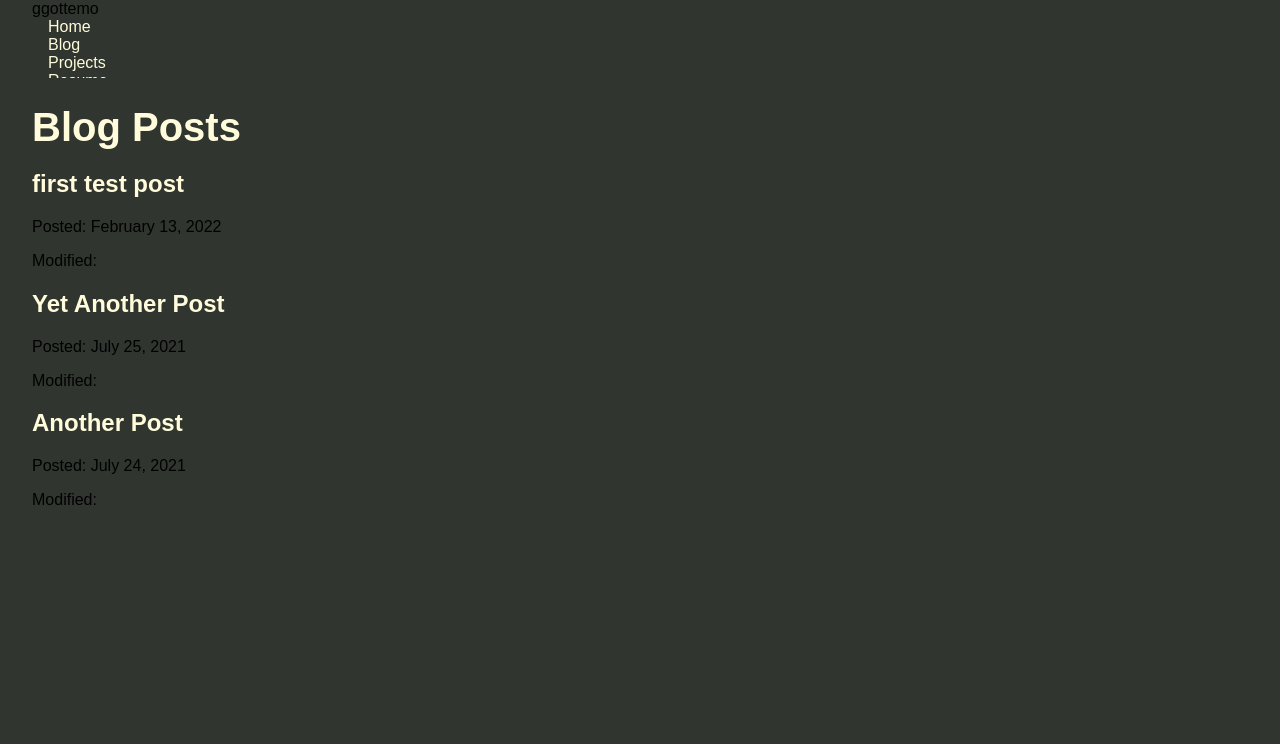
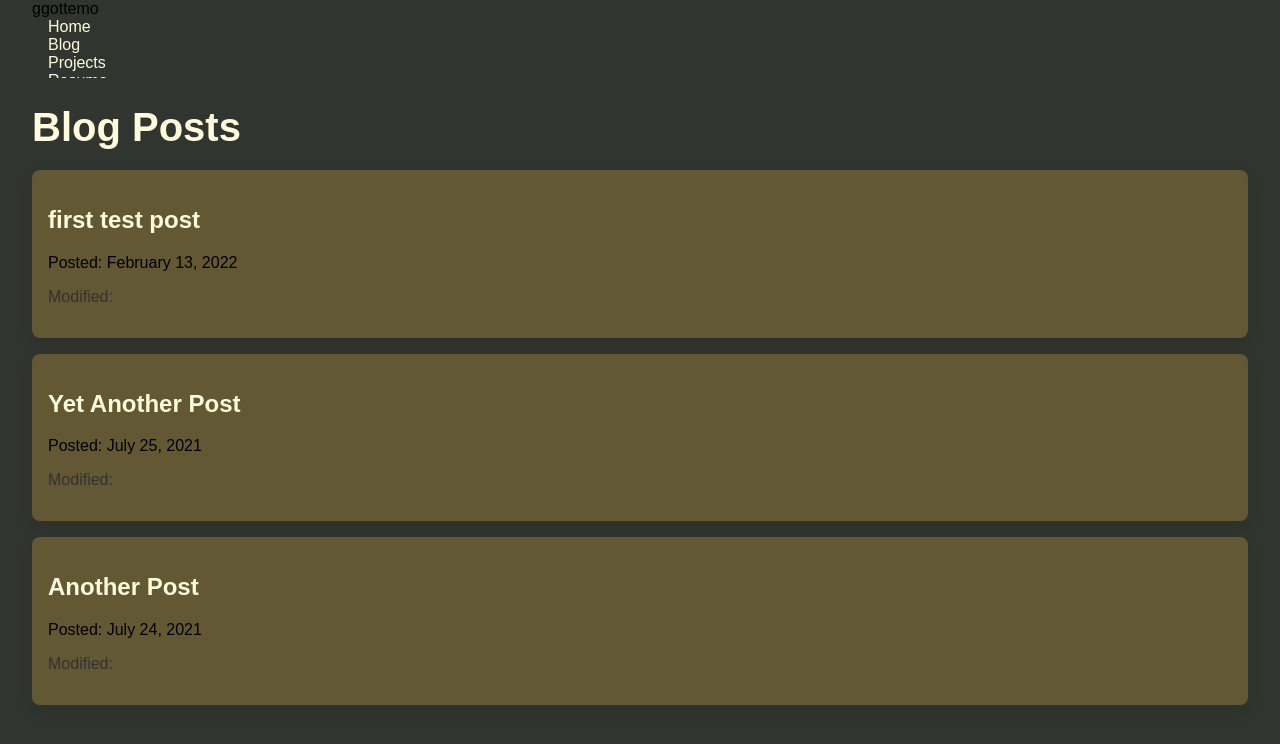
Before and after one commit to ggottemo/portfolio_2, a Gatsby site: page /blog in a window 1280 px wide. Built offline with nearby package versions, Linux system fonts and the light colour scheme; Gatsby itself is replaced by a stand-in of ours.

Commit message:
Begin style and layout for blog pages

```diff
--- a/src/pages/blog/index.js
+++ b/src/pages/blog/index.js
@@ -1,24 +1,33 @@
 import * as React from 'react'
 import { Link, graphql } from 'gatsby'
 import Layout from '../../components/layout'
+import {
+    article,
+    articleContainer,
+    articleTitle,
+    articleDate,
+    articleModified,
+} from '../../styles/blog.module.css'
 
 // Map all MDX nodes for blog pages
 const BlogPage = ({ data }) => {
     return (
         <Layout pageTitle="Blog Posts">
             {
+                // <div className={articleContainer}>
                 data.allMdx.nodes.map((node) => (
-                    <article key={node.id}>
-                        <h2>
+                    <article key={node.id} className={article}>
+                        <h2 className={articleTitle}>
                             <Link to={`/blog/${node.slug}`}>
                             {node.frontmatter.title}
                             </Link>
                             </h2>
-                        <p>Posted: {node.frontmatter.datePublished}</p>
-                        <p>Modified: {node.parent.modifiedTime}</p>
+                        <p className={articleDate}>Posted: {node.frontmatter.datePublished}</p>
+                        <p className={articleModified}>Modified: {node.parent.modifiedTime}</p>
                         </article>
 
                 ))
+                // </div>
             }
         </Layout>
     )
--- /dev/null
+++ b/src/styles/blog.module.css
@@ -0,0 +1,19 @@
+.articleContainer {
+
+}
+.article {
+    padding: 1rem;
+    border-radius: 0.5rem;
+    background-color: var(--bg-mid);
+    box-shadow: 0 0.5rem 1rem rgba(0, 0, 0, 0.1);
+    margin-bottom: 1rem;
+}
+.articleTitle {
+
+}
+.articleDate {
+
+}
+.articleModified {
+ color: rgb(51, 51, 51);
+}
```
Also changed, not shown: src/styles/socials.module.css (line endings or trailing spaces).
